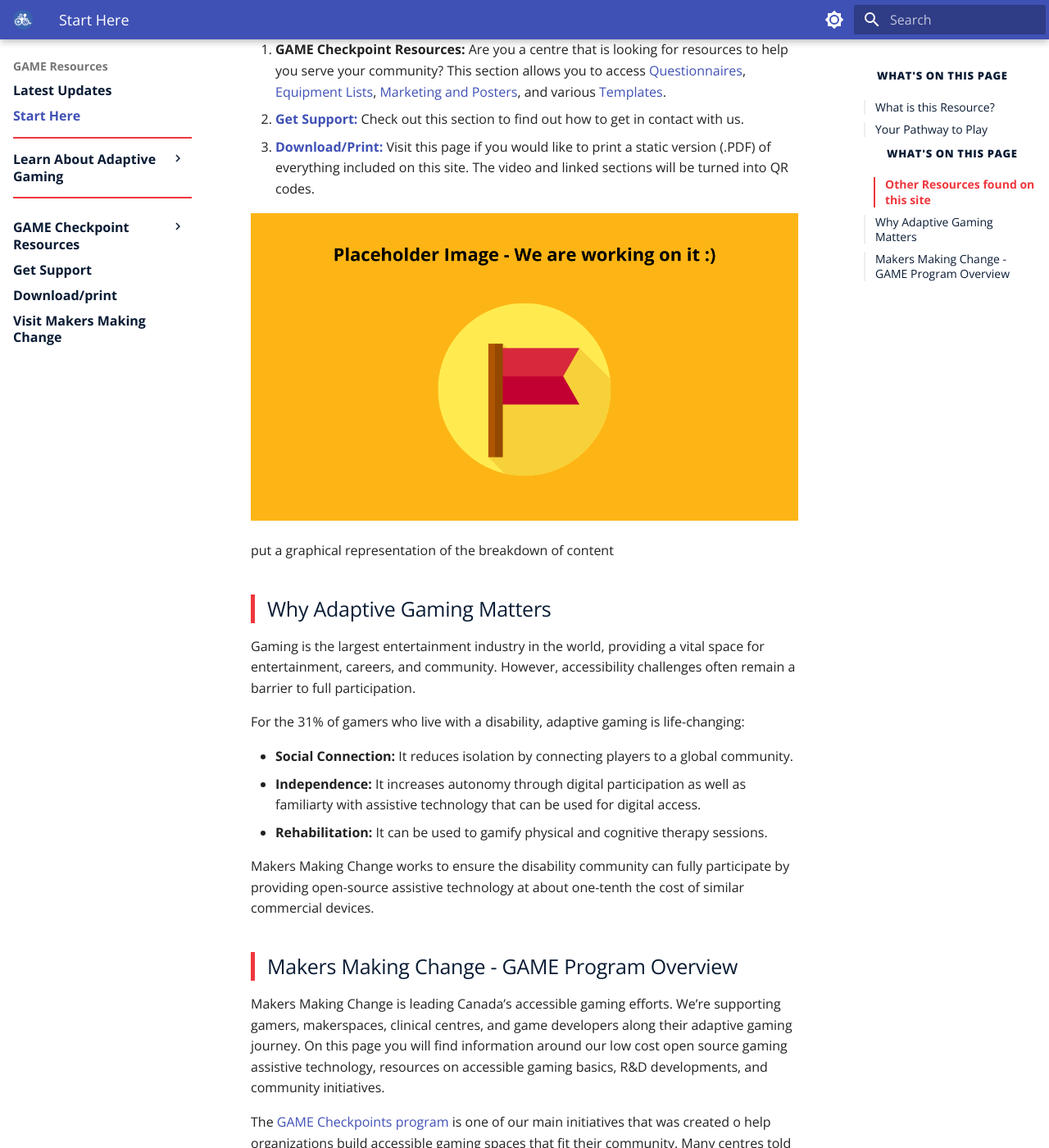
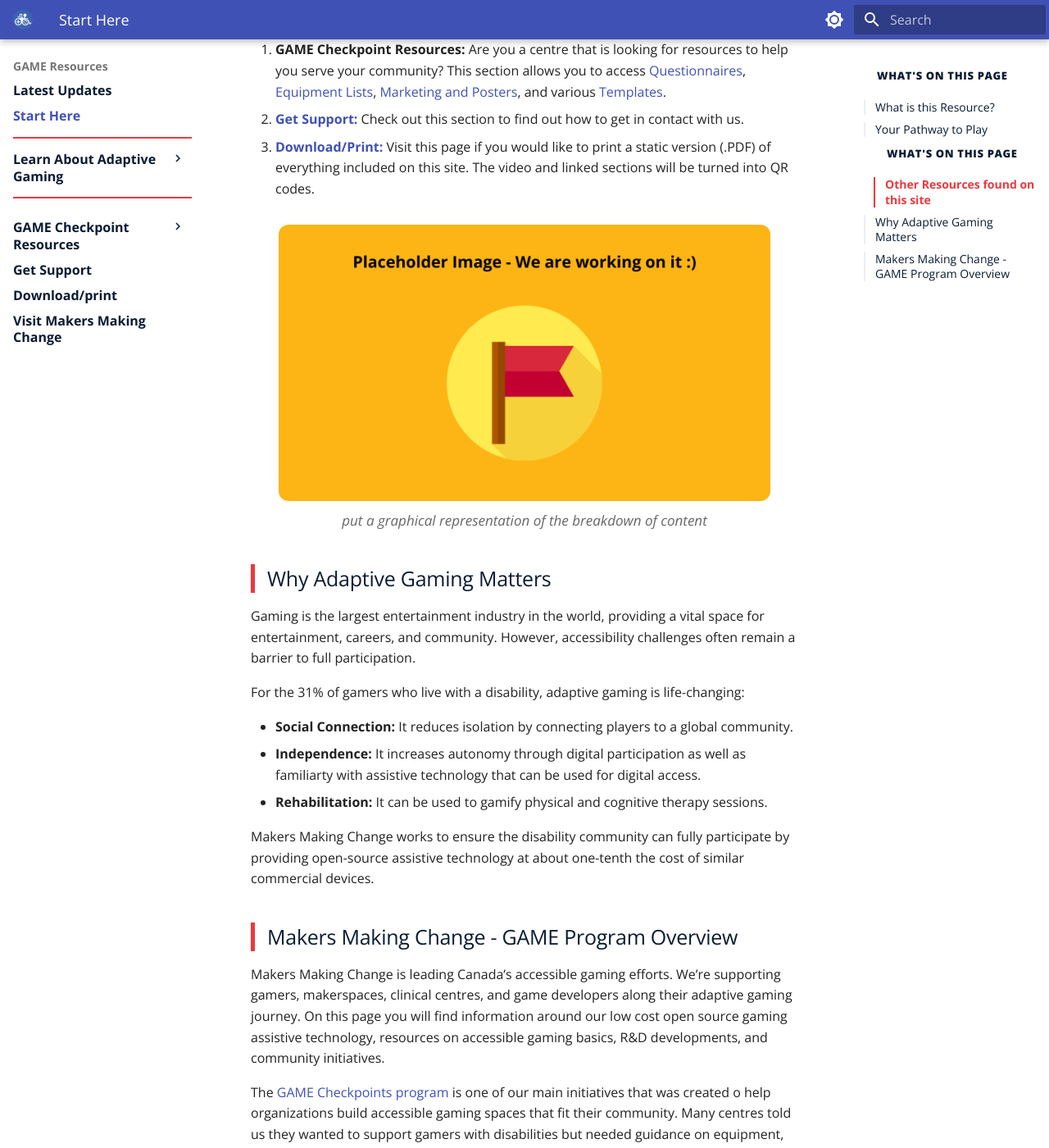
Before and after one commit to tjfentie/GAME-Resource-Test, an MkDocs documentation site: the page built from docs/index.md, in a window 1280 px wide and 1400 px high, scrolled down 1130 px. Shown: the whole window at 82% size. Built offline with MkDocs 1.6.1 and Material for MkDocs 9.7.7, drawn with Linux system fonts in a browser that asks for light colours.

Commit message:
refined Css

```diff
--- a/docs/styles/extra.css
+++ b/docs/styles/extra.css
@@ -64,7 +64,6 @@ h2 { border-left: 5px solid #ef373e; padding-left: 15px; }
 @media print {
   @page { margin: 0.7in 0.5in 0.8in 0.5in; }
 
-  /* Force Light Mode Colors regardless of screen state */
   * {
     color: #000 !important;
     background: transparent !important;
@@ -78,7 +77,6 @@ h2 { border-left: 5px solid #ef373e; padding-left: 15px; }
     display: block;
   }
 
-  /* Headings must stay Navy on paper even if Slate is active on screen */
   h1, h2, h3,
   [data-md-color-scheme="slate"] h1,
   [data-md-color-scheme="slate"] h2,
@@ -133,68 +131,33 @@ h2 { border-left: 5px solid #ef373e; padding-left: 15px; }
 }
 
 /* =============================================================
-   5. DYNAMIC PRINT BUILDER STYLES
+   5. CENTERED THUMBNAIL (RESTORED)
    ============================================================= */
-.print-selector-ui {
-    background: #f9f9f9;
-    padding: 25px;
-    border: 1px solid #ddd;
-    border-radius: 12px;
-    margin-bottom: 2rem;
+.center-thumb {
+    text-align: center;
+    margin: 30px auto;
+    width: 100%;
 }
 
-[data-md-color-scheme="slate"] .print-selector-ui {
-    background: #2e303e;
-    border-color: #444;
+.center-thumb img {
+    max-width: 600px;
+    width: 100%;
+    height: auto;
+    border-radius: 12px;
+    display: block;
+    margin: 0 auto 10px auto;
 }
 
-#print-buffer { display: none; }
-
-@media print {
-    body:has(#print-buffer) .md-main__inner,
-    body:has(#print-buffer) .md-header,
-    body:has(#print-buffer) .md-footer,
-    body:has(#print-buffer) .print-selector-ui {
-        display: none !important;
-    }
-
-    #print-buffer {
-        display: block !important;
-        visibility: visible !important;
-        width: 100%;
-    }
-
-    .printable-section {
-        display: block !important;
-        page-break-after: always !important;
-    }
+.center-thumb p {
+    font-size: 0.85rem;
+    color: #666;
+    font-style: italic;
+    margin-top: 0 !important;
 }
 
-/* =============================================================
-   6. GAMER PROFILE CARDS
-   ============================================================= */
-.profile-grid {
-    display: grid;
-    grid-template-columns: repeat(auto-fill, minmax(300px, 1fr));
-    gap: 25px;
+[data-md-color-scheme="slate"] .center-thumb p {
+    color: #aaa;
 }
-
-.profile-card {
-    background: #ffffff;
-    border: 1px solid #e0e0e0;
-    border-radius: 12px;
-    overflow: hidden;
-    display: flex;
-    flex-direction: column;
-}
-
-[data-md-color-scheme="slate"] .profile-card {
-    background: #2e303e;
-    border-color: #444;
-}
-
-.card-image { height: 180px; background-size: cover; background-position: center; }
-.card-content { padding: 20px; flex-grow: 1; display: flex; flex-direction: column; justify-content: space-between; }
 
 /* =============================================================
    9. TABLE OF CONTENTS (RIGHT SIDEBAR) - NO DUPLICATION
@@ -203,8 +166,8 @@ h2 { border-left: 5px solid #ef373e; padding-left: 15px; }
     display: none !important;
 }
 
-/* Target the first item of the list to prevent nested repetition */
-.md-sidebar--secondary .md-nav > ul > li:first-child::before {
+/* Targets the absolute top-most UL ONLY. This stops repeats. */
+.md-sidebar--secondary .md-nav > ul.md-nav__list > li.md-nav__item:first-child::before {
     content: "What's on This Page";
     display: block;
     padding: 12px 16px;
@@ -215,7 +178,7 @@ h2 { border-left: 5px solid #ef373e; padding-left: 15px; }
     letter-spacing: 0.05em;
 }
 
-[data-md-color-scheme="slate"] .md-sidebar--secondary .md-nav > ul > li:first-child::before {
+[data-md-color-scheme="slate"] .md-sidebar--secondary .md-nav > ul.md-nav__list > li.md-nav__item:first-child::before {
     color: #ffffff !important;
 }
 
@@ -234,22 +197,18 @@ h2 { border-left: 5px solid #ef373e; padding-left: 15px; }
 /* =============================================================
    12. NAVIGATION SIDEBAR - ROOT LEVEL ONLY
    ============================================================= */
-/* Bold Root Items */
 .md-nav--primary > .md-nav__list > .md-nav__item > .md-nav__link,
 .md-nav--primary > .md-nav__list > .md-nav__item > label {
     font-weight: 700 !important;
     font-size: 0.8rem;
 }
 
-/* Normal weight for Nested */
 .md-nav__item--nested .md-nav__item .md-nav__link {
     font-weight: 400 !important;
 }
 
-/* Light Mode Defaults */
 .md-nav__link { color: #091b34; }
 
-/* Dark Mode Colors */
 [data-md-color-scheme="slate"] .md-nav__link {
     color: rgba(255, 255, 255, 0.7) !important;
 }
@@ -258,10 +217,10 @@ h2 { border-left: 5px solid #ef373e; padding-left: 15px; }
     color: #ffffff !important;
 }
 
-/* THE RED ACTIVE STATE FIX (For Dark Mode) */
-[data-md-color-scheme="slate"] .md-nav__link--active,
+/* RED ACTIVE STATE FIX: Forces non-nested items (Start Here, etc) to Red in Dark Mode */
 [data-md-color-scheme="slate"] .md-nav__item--active > .md-nav__link,
 [data-md-color-scheme="slate"] .md-nav__item--active > label,
+[data-md-color-scheme="slate"] .md-nav__link--active,
 [data-md-color-scheme="slate"] .md-nav__link:hover {
     color: #ef373e !important;
 }
@@ -295,7 +254,6 @@ h2 { border-left: 5px solid #ef373e; padding-left: 15px; }
     flex-direction: column;
     align-items: center;
     margin: 40px auto;
-    width: 100%;
 }
 
 .video-container iframe {
@@ -304,7 +262,3 @@ h2 { border-left: 5px solid #ef373e; padding-left: 15px; }
     border-radius: 12px;
     border: none;
 }
-
-@media screen and (max-width: 45em) {
-    .video-container iframe { width: 100% !important; }
-}
```
